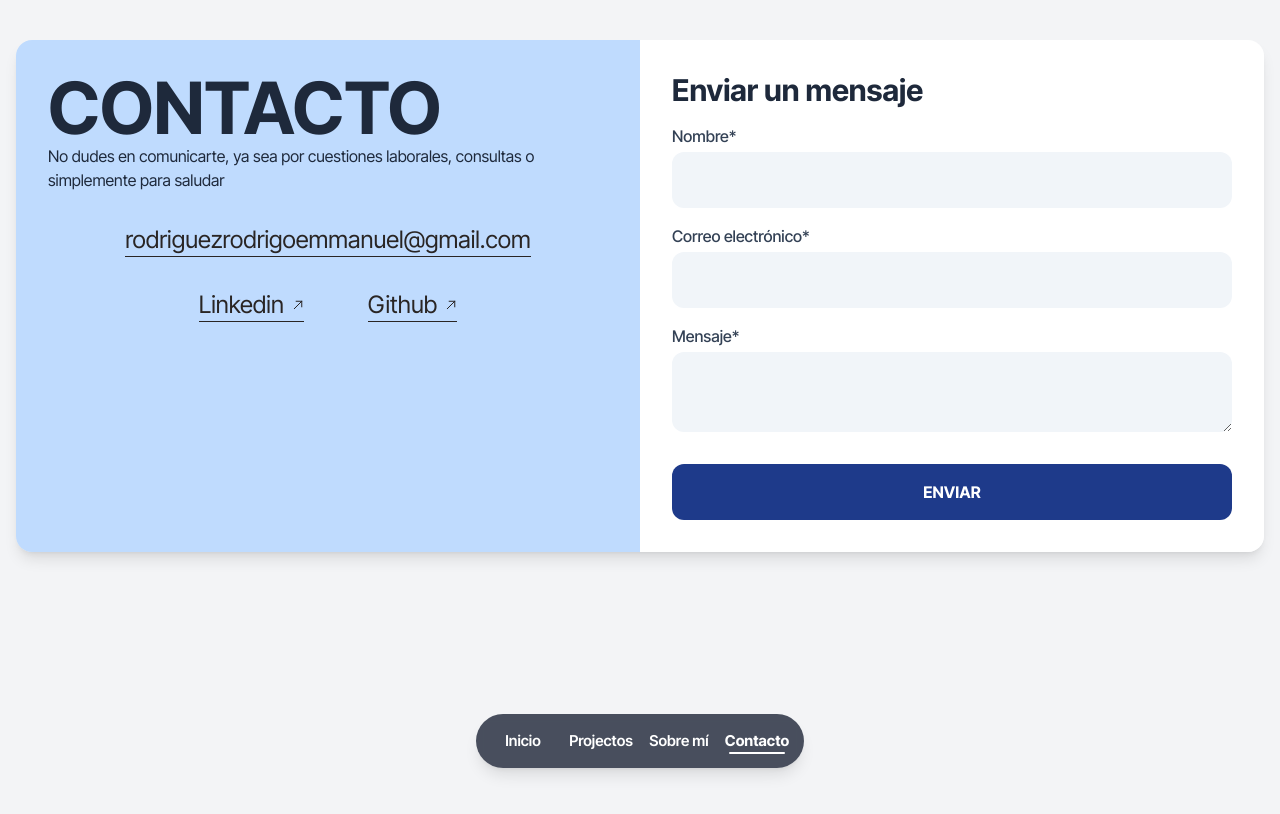
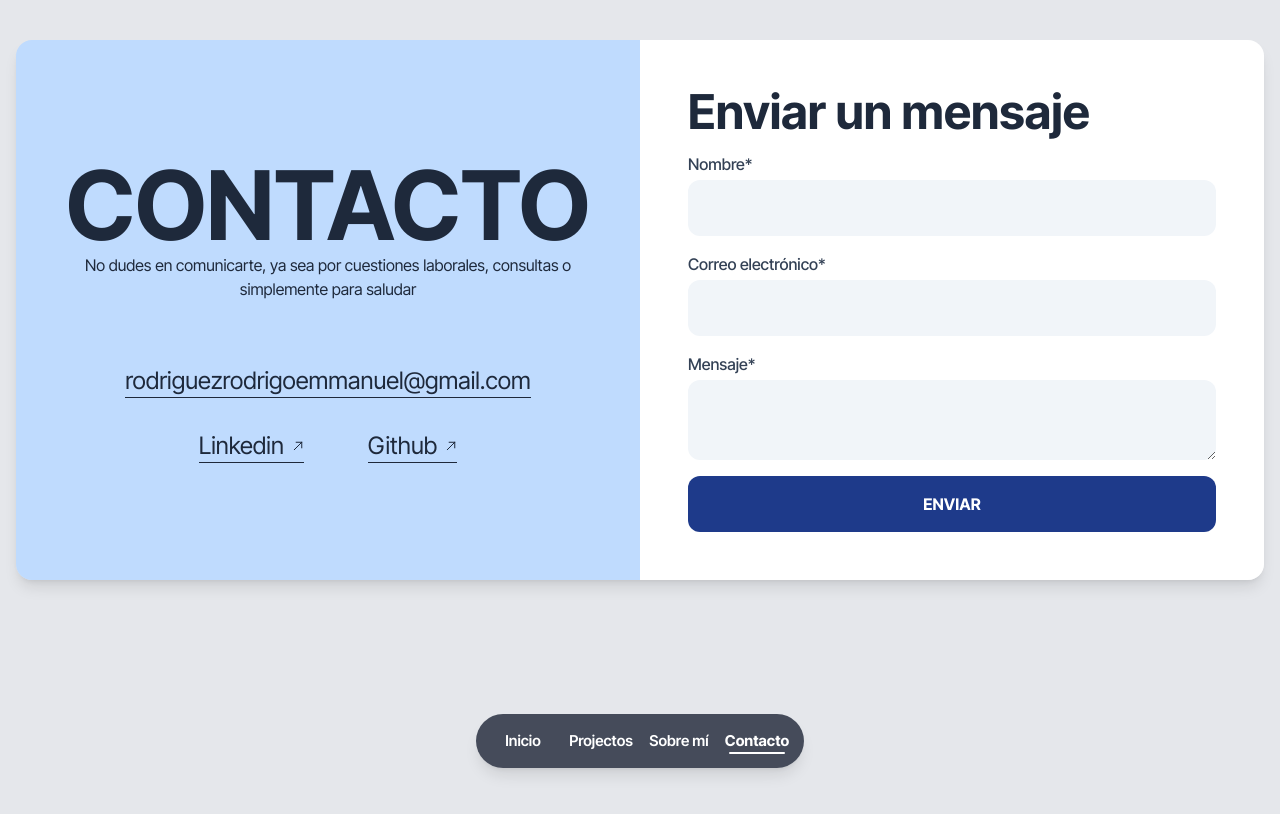
Before and after one commit to RdrBux/portfolio, a React (Create React App) app: page /contact in a window 1280 px wide. Shown: the top 814 px of the page. Built offline with nearby package versions, Linux system fonts and the light colour scheme; a web font is replaced by a local one.

Commit message:
Fix issue with extra horizontal space in some routes. Styling

```diff
--- a/src/components/AnimatedRoutes.jsx
+++ b/src/components/AnimatedRoutes.jsx
@@ -9,7 +9,7 @@ import Projects from '../routes/projects';
 const AnimatedRoutes = () => {
   const location = useLocation();
   return (
-    <div className="h-screen w-full max-w-full bg-gray-100 font-cabinet text-slate-800">
+    <div className="h-screen w-full max-w-full font-cabinet text-slate-800">
       <AnimatePresence mode="wait">
         <Routes key={location.pathname} location={location}>
           <Route path="/" element={<Home />} />
--- a/src/index.css
+++ b/src/index.css
@@ -18,7 +18,7 @@ html {
 }
 
 body {
-  background-color: rgb(243 244 246);
+  background-color: rgb(229 231 235);
 }
 
 /* SCROLLBAR */
--- a/src/routes/about.jsx
+++ b/src/routes/about.jsx
@@ -8,8 +8,8 @@ export default function About() {
       <div className="h-full w-full">
         <div className="container mt-10 pb-32">
           <div className="-mx-4 grid rounded-2xl shadow-lg lg:grid-cols-2">
-            <div className="z-10 flex flex-col gap-8 rounded-t-2xl bg-white p-8 lg:rounded-r-none lg:rounded-l-2xl">
-              <div className="h-40 w-40 self-center rounded-full bg-blue-200"></div>
+            <div className="z-10 flex flex-col gap-8 rounded-t-2xl bg-white py-8 px-6 lg:rounded-r-none lg:rounded-l-2xl lg:px-12">
+              <div className="h-32 w-32 self-center rounded-full bg-blue-200"></div>
               {/* <img
                 className="h-40 w-40 self-center rounded-full bg-red-200"
                 src={imgFront}
@@ -39,8 +39,8 @@ export default function About() {
                 </p>
               </div>
             </div>
-            <div className="flex h-full w-full flex-col justify-center gap-4 rounded-b-2xl bg-blue-200 p-8 lg:rounded-l-none lg:rounded-r-2xl">
-              <h3 className="text-3xl font-bold lg:text-5xl">Habilidades</h3>
+            <div className="flex h-full w-full flex-col justify-center gap-4 rounded-b-2xl bg-blue-200 px-6 py-12 lg:rounded-l-none lg:rounded-r-2xl lg:px-12">
+              <h3 className="text-5xl font-bold">Habilidades</h3>
 
               <div className="text-xl text-slate-800">
                 Stack más usado:{' '}
@@ -54,7 +54,7 @@ export default function About() {
 
               <div className="grid items-start gap-6 lg:grid-cols-2 lg:gap-6">
                 <div className="flex flex-col rounded-lg bg-white shadow-md">
-                  <div className="flex items-center gap-4 rounded-t-lg bg-blue-900 p-4">
+                  <div className="flex items-center gap-4 rounded-t-lg bg-gradient-to-b from-blue-800 to-blue-900 p-4">
                     <div className="h-fit w-fit rounded-lg bg-white/10 p-2 text-white">
                       <svg
                         xmlns="http://www.w3.org/2000/svg"
@@ -80,7 +80,7 @@ export default function About() {
                 </div>
 
                 <div className="flex h-full flex-col rounded-lg bg-white shadow-md">
-                  <div className="flex items-center gap-4 rounded-t-lg bg-blue-900 p-4">
+                  <div className="flex items-center gap-4 rounded-t-lg bg-gradient-to-b from-blue-800 to-blue-900 p-4">
                     <div className="h-fit w-fit rounded-lg bg-white/10 p-2 text-white">
                       <svg
                         xmlns="http://www.w3.org/2000/svg"
@@ -105,7 +105,7 @@ export default function About() {
                 </div>
 
                 <div className="flex h-full flex-col rounded-lg bg-white shadow-md">
-                  <div className="flex items-center gap-4 rounded-t-lg bg-blue-900 p-4">
+                  <div className="flex items-center gap-4 rounded-t-lg bg-gradient-to-b from-blue-800 to-blue-900 p-4">
                     <div className="h-fit w-fit rounded-lg bg-white/10 p-2 text-white">
                       <svg
                         xmlns="http://www.w3.org/2000/svg"
@@ -128,7 +128,7 @@ export default function About() {
                 </div>
 
                 <div className="flex flex-col rounded-lg bg-white shadow-md">
-                  <div className="flex items-center gap-4 rounded-t-lg bg-blue-900 p-4">
+                  <div className="flex items-center gap-4 rounded-t-lg bg-gradient-to-b from-blue-800 to-blue-900 p-4">
                     <div className="h-fit w-fit rounded-lg bg-white/10 p-2 text-white">
                       <svg
                         xmlns="http://www.w3.org/2000/svg"
--- a/src/routes/contact.jsx
+++ b/src/routes/contact.jsx
@@ -67,15 +67,17 @@ export default function Contact() {
         {showAlert && <AlertContact isError={isError} />}
         <div className="container mt-10 pb-32">
           <div className="-mx-4 grid rounded-2xl shadow-lg lg:grid-cols-2">
-            <div className="z-10 flex flex-col gap-8 rounded-t-2xl bg-blue-200 p-8 lg:rounded-r-none lg:rounded-l-2xl">
+            <div className="z-10 flex flex-col justify-center gap-16 rounded-t-2xl bg-blue-200 py-20 px-6 lg:rounded-r-none lg:rounded-l-2xl lg:px-12">
               <div>
-                <h3 className="text-3xl font-bold lg:text-7xl">CONTACTO</h3>
-                <p>
+                <h3 className="text-center text-6xl font-bold lg:text-8xl">
+                  CONTACTO
+                </h3>
+                <p className="text-center">
                   No dudes en comunicarte, ya sea por cuestiones laborales,
                   consultas o simplemente para saludar
                 </p>
               </div>
-              <div className="flex flex-col items-center gap-8 text-lg text-stone-800 lg:text-2xl">
+              <div className="flex flex-col items-center gap-8 text-lg text-slate-800 lg:text-2xl">
                 <a
                   href="mailto:rodriguezrodrigoemmanuel@gmail.com"
                   target="_blank"
@@ -85,7 +87,7 @@ export default function Contact() {
                   <div className="flex items-center gap-2">
                     rodriguezrodrigoemmanuel@gmail.com
                   </div>
-                  <span className="block h-[1px] max-w-full bg-stone-800 duration-300 group-hover:max-w-0"></span>
+                  <span className="block h-[1px] max-w-full bg-slate-800 duration-300 group-hover:max-w-0"></span>
                 </a>
                 <div className="flex gap-16">
                   <a
@@ -97,7 +99,7 @@ export default function Contact() {
                     <div className="flex items-center gap-2">
                       Linkedin {arrow}
                     </div>
-                    <span className="block h-[1px] max-w-full bg-stone-800 duration-300 group-hover:max-w-0"></span>
+                    <span className="block h-[1px] max-w-full bg-slate-800 duration-300 group-hover:max-w-0"></span>
                   </a>
                   <a
                     href="https://github.com/RdrBux"
@@ -108,19 +110,21 @@ export default function Contact() {
                     <div className="flex items-center gap-2">
                       Github {arrow}
                     </div>
-                    <span className="block h-[1px] max-w-full bg-stone-800 duration-300 group-hover:max-w-0"></span>
+                    <span className="block h-[1px] max-w-full bg-slate-800 duration-300 group-hover:max-w-0"></span>
                   </a>
                 </div>
               </div>
             </div>
 
-            <div className="flex h-full w-full flex-col justify-center gap-4 rounded-b-2xl bg-white p-8 lg:rounded-l-none lg:rounded-r-2xl">
+            <div className="flex h-full w-full flex-col justify-center gap-4 rounded-b-2xl bg-white px-6 py-12 lg:rounded-l-none lg:rounded-r-2xl lg:px-12">
               <form
                 ref={form}
                 onSubmit={handleSubmit}
                 className="flex flex-col gap-4" /* lg:w-3/4 */
               >
-                <h3 className="text-3xl font-bold">Enviar un mensaje</h3>
+                <h3 className="text-4xl font-bold lg:text-5xl">
+                  Enviar un mensaje
+                </h3>
                 <label className="flex flex-col font-medium text-slate-700">
                   Nombre*
                   <input
@@ -153,7 +157,7 @@ export default function Contact() {
                     required
                   />
                 </label>
-                <button className="mt-4 rounded-xl bg-blue-900 py-4 px-12 text-base font-bold text-white">
+                <button className="rounded-xl bg-blue-900 py-4 px-12 text-base font-bold text-white">
                   ENVIAR
                 </button>
               </form>
```
